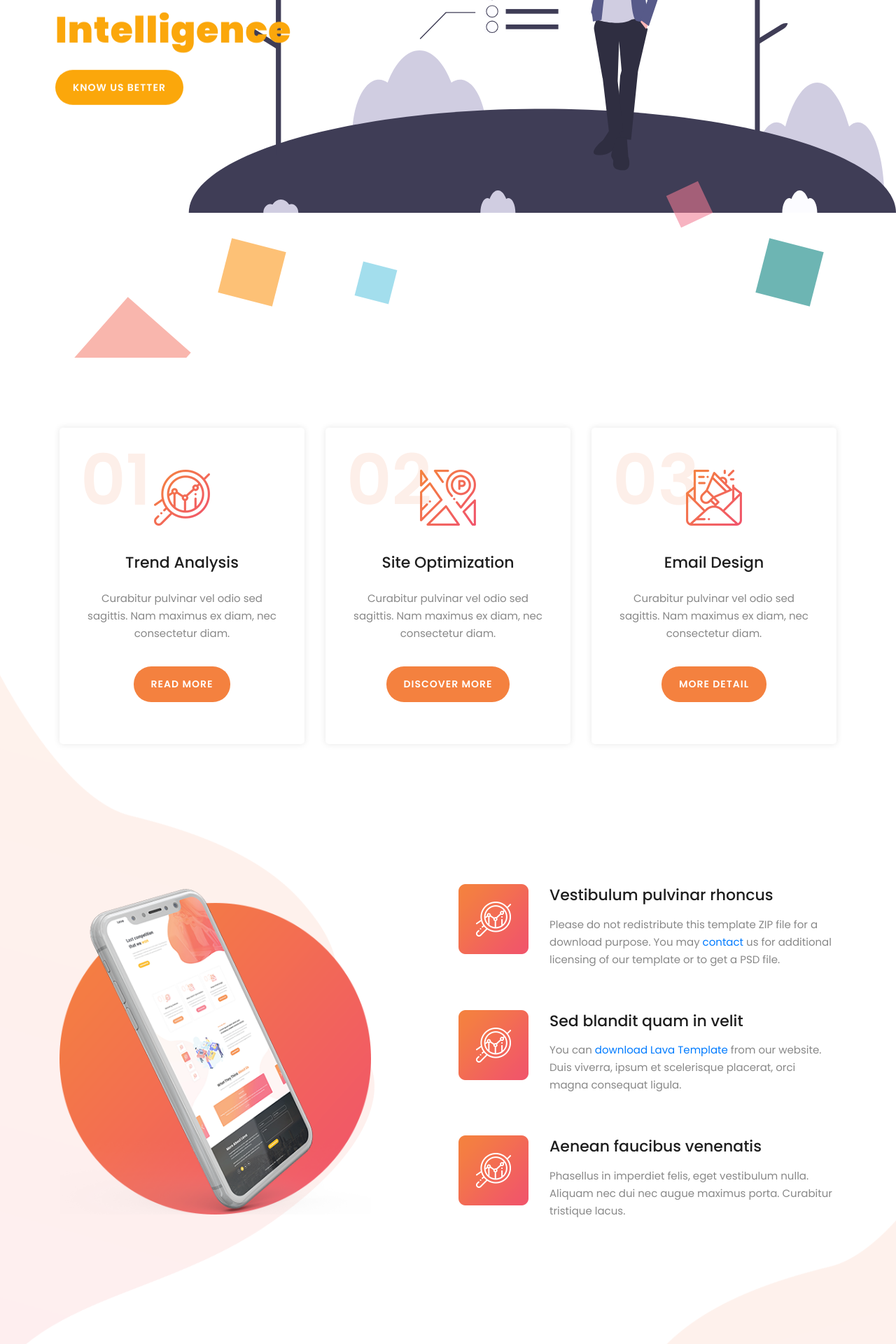
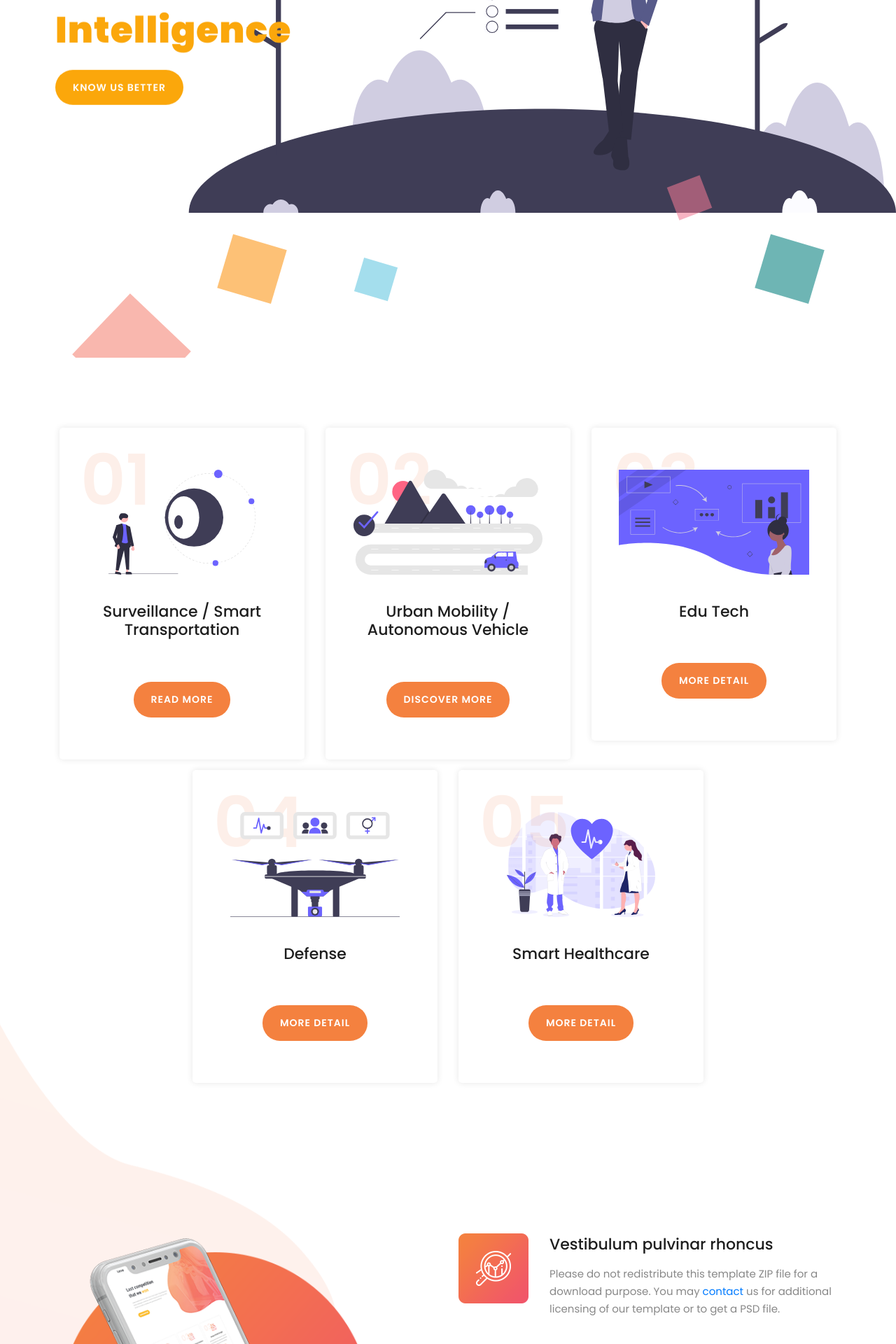
Before and after one commit to vibhanshujainiiitr/ckm-vigil, a Jekyll site: the page built from index.html, in a window 1280 px wide. Shown: the part 389-2309 px from the top of the page at 70% size. Built offline with Jekyll 4.4.1, drawn with Linux system fonts in a browser that asks for light colours.

Commit message:
Some cards added

```diff
--- a/_includes/footer.html
+++ b/_includes/footer.html
@@ -5,39 +5,7 @@
         <div class="container">
             <div class="footer-content">
                 <div class="row">
-                    <!-- ***** Contact Form Start ***** -->
-                    <div class="col-lg-6 col-md-12 col-sm-12">
-                        <div class="contact-form">
-                            <form id="contact" action="https://formspree.io/xvowerjb" method="post">
-                                <div class="row">
-                                    <div class="col-md-6 col-sm-12">
-                                        <fieldset>
-                                            <input name="name" type="text" id="name" placeholder="Full Name" required=""
-                                                style="background-color: rgba(250,250,250,0.3);">
-                                        </fieldset>
-                                    </div>
-                                    <div class="col-md-6 col-sm-12">
-                                        <fieldset>
-                                            <input name="email" type="text" id="email" placeholder="E-Mail Address"
-                                                required="" style="background-color: rgba(250,250,250,0.3);">
-                                        </fieldset>
-                                    </div>
-                                    <div class="col-lg-12">
-                                        <fieldset>
-                                            <textarea name="message" rows="6" id="message" placeholder="Your Message"
-                                                required="" style="background-color: rgba(250,250,250,0.3);"></textarea>
-                                        </fieldset>
-                                    </div>
-                                    <div class="col-lg-12">
-                                        <fieldset>
-                                            <button type="submit" id="form-submit" >Send Message
-                                                Now</button>
-                                        </fieldset>
-                                    </div>
-                                </div>
-                            </form>
-                        </div>
-                    </div>
+
                     <!-- ***** Contact Form End ***** -->
                     <div class="right-content col-lg-6 col-md-12 col-sm-12">
                         <h2>More About <em>Lava</em></h2>
--- a/_includes/navigation.html
+++ b/_includes/navigation.html
@@ -31,7 +31,7 @@
                                 </ul>
                             </li>
                             <li class="scroll-to-section"><a href="" class="menu-item">Careers</a></li>
-                            <li class="scroll-to-section"><a href="" class="menu-item">Contact Us</a></li>
+                            <li><a href="contact.html" class="menu-item">Contact Us</a></li>
                         </ul>
                         <a class='menu-trigger'>
                             <span>Menu</span>
--- a/assets/css/templatemo-lava.css
+++ b/assets/css/templatemo-lava.css
@@ -758,6 +758,7 @@ about
 }
 
 .features-item {
+  margin-bottom: 15px;
   border-radius: 5px;
   padding: 60px 30px;
   text-align: center;
--- a/index.html
+++ b/index.html
@@ -41,9 +41,9 @@ layout: default
                     <div class="features-item">
                         <div class="features-icon">
                             <h2>01</h2>
-                            <img src="assets/images/features-icon-1.png" alt="">
-                            <h4>Trend Analysis</h4>
-                            <p>Curabitur pulvinar vel odio sed sagittis. Nam maximus ex diam, nec consectetur diam.</p>
+                            <img src="assets/images/index/surveillance.svg" height="150px" alt="">
+                            <h4>Surveillance / Smart Transportation</h4>
+                            <p></p>
                             <a href="#testimonials" class="main-button">
                                 Read More
                             </a>
@@ -55,9 +55,9 @@ layout: default
                     <div class="features-item">
                         <div class="features-icon">
                             <h2>02</h2>
-                            <img src="assets/images/features-icon-2.png" alt="">
-                            <h4>Site Optimization</h4>
-                            <p>Curabitur pulvinar vel odio sed sagittis. Nam maximus ex diam, nec consectetur diam.</p>
+                            <img src="assets/images/index/navigator.svg" height="150px" alt="">
+                            <h4>Urban Mobility / Autonomous Vehicle</h4>
+                            <p></p>
                             <a href="#testimonials" class="main-button">
                                 Discover More
                             </a>
@@ -69,15 +69,46 @@ layout: default
                     <div class="features-item">
                         <div class="features-icon">
                             <h2>03</h2>
-                            <img src="assets/images/features-icon-3.png" alt="">
-                            <h4>Email Design</h4>
-                            <p>Curabitur pulvinar vel odio sed sagittis. Nam maximus ex diam, nec consectetur diam.</p>
+                            <img src="assets/images/index/edutech.svg" height="150px" alt="">
+                            <h4>Edu Tech</h4>
+                            <p></p>
                             <a href="#testimonials" class="main-button">
                                 More Detail
                             </a>
                         </div>
                     </div>
                 </div>
+                <div class="col-lg-2"></div>
+
+                <div class="col-lg-4 col-md-6 col-sm-12 col-xs-12"
+                    data-scroll-reveal="enter right move 30px over 0.6s after 0.4s">
+                    <div class="features-item">
+                        <div class="features-icon">
+                            <h2>04</h2>
+                            <img src="assets/images/index/defence.svg" height="150px" alt="">
+                            <h4>Defense</h4>
+                            <p></p>
+                            <a href="#testimonials" class="main-button">
+                                More Detail
+                            </a>
+                        </div>
+                    </div>
+                </div>
+                <div class="col-lg-4 col-md-6 col-sm-12 col-xs-12"
+                    data-scroll-reveal="enter right move 30px over 0.6s after 0.4s">
+                    <div class="features-item">
+                        <div class="features-icon">
+                            <h2>05</h2>
+                            <img src="assets/images/index/health.svg" height="150px" alt="">
+                            <h4>Smart Healthcare</h4>
+                            <p></p>
+                            <a href="#testimonials" class="main-button">
+                                More Detail
+                            </a>
+                        </div>
+                    </div>
+                </div>
+                <div class="col-lg-2"></div>
             </div>
         </div>
     </section>
```
Also changed, not shown: contact.html (added, +47 -0 lines), assets/images/collection/undraw_Marketing_re_7f1g.svg (added), assets/images/collection/undraw_financial_data_es63 (1).svg (added), assets/images/collection/undraw_financial_data_es63.svg (added), assets/images/collection/undraw_growth_analytics_8btt (1).svg (added), assets/images/collection/undraw_growth_analytics_8btt.svg (added), assets/images/collection/undraw_healthy_options_sdo3.svg (added), assets/images/collection/undraw_mobile_marketing_iqbr.svg (added), assets/images/collection/undraw_online_learning_ao11.svg (added), assets/images/collection/undraw_selecting_team_8uux.svg (added), assets/images/index/defence.svg (added), assets/images/index/edutech.svg (added), assets/images/index/health.svg (added), assets/images/index/navigator.svg (added), 1 more files.
